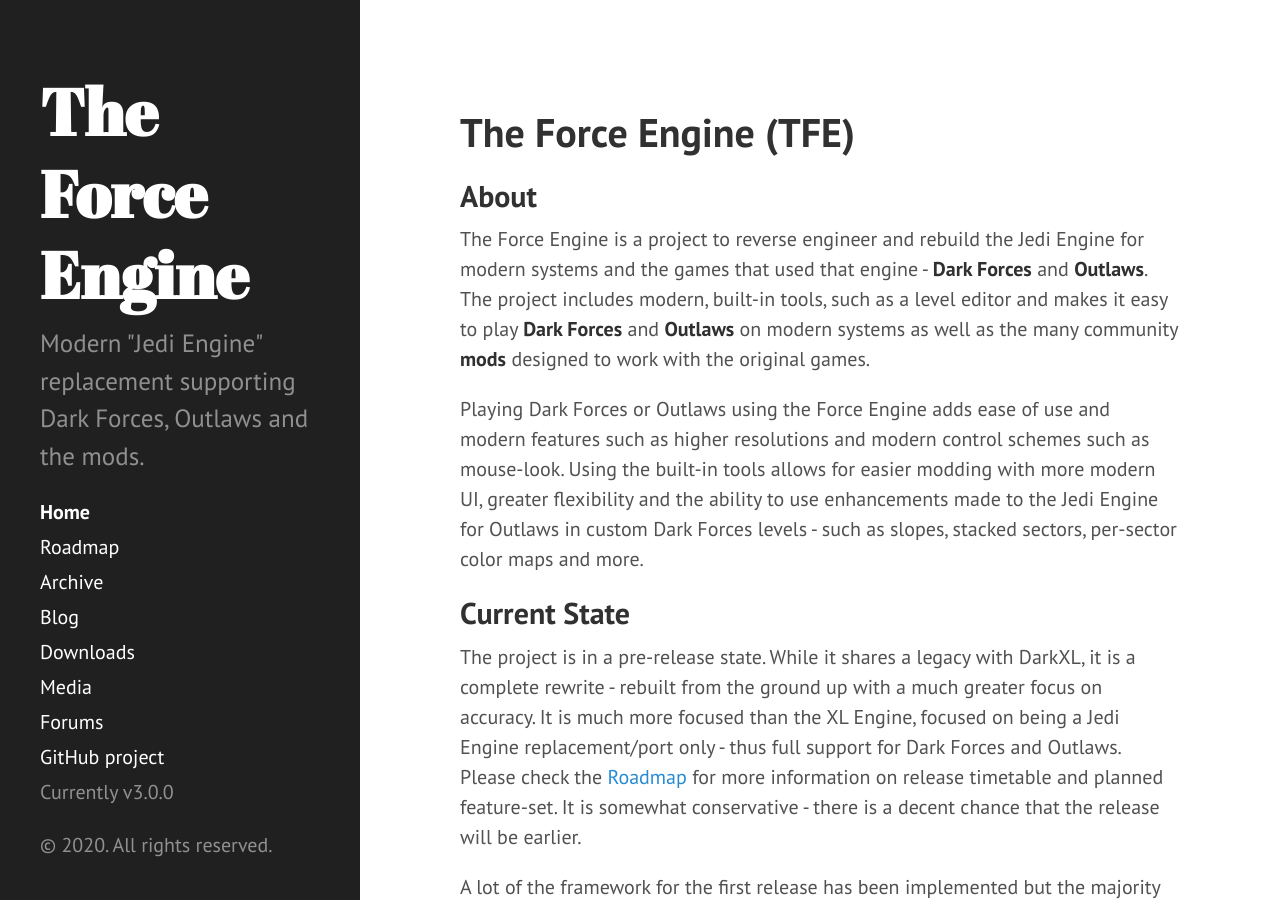
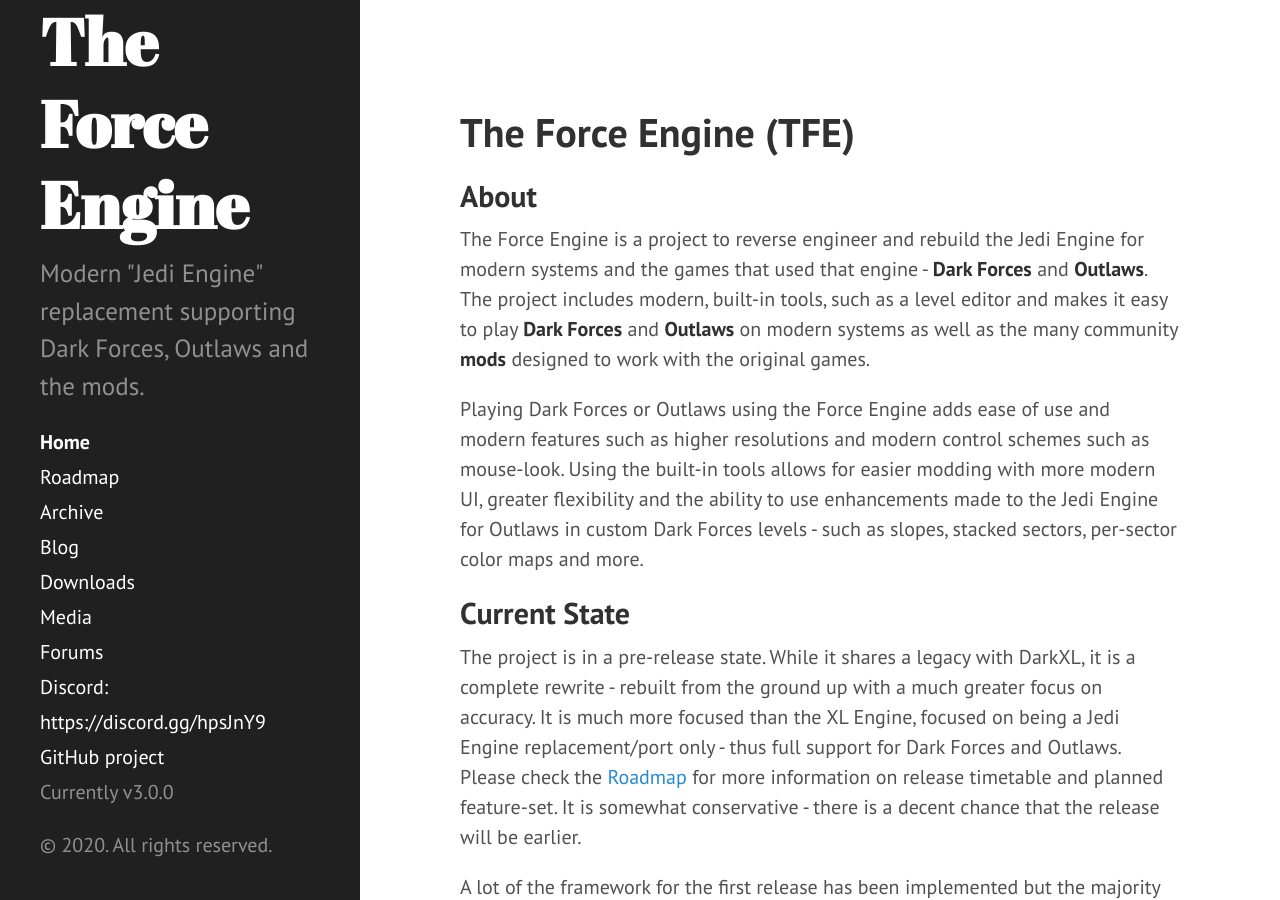
Before and after one commit to TheForceEngine/TheForceEngine.github.io, a Jekyll site: the page built from index.md, in a window 1280 px wide and 900 px high. Built offline with Jekyll 4.4.1, drawn with Linux system fonts in a browser that asks for light colours.

Commit message:
Added Discord link

```diff
--- a/_includes/sidebar.html
+++ b/_includes/sidebar.html
@@ -27,6 +27,7 @@
       {% endfor %}
 
       <a class="sidebar-nav-item" href="https://the-force-engine.freeforums.net/">Forums</a>
+      <a class="sidebar-nav-item" href="https://discord.gg/hpsJnY9">Discord: https://discord.gg/hpsJnY9</a>
       <a class="sidebar-nav-item" href="https://github.com/luciusDXL/TheForceEngine">GitHub project</a>
       <span class="sidebar-nav-item">Currently v{{ site.version }}</span>
     </nav>
```
